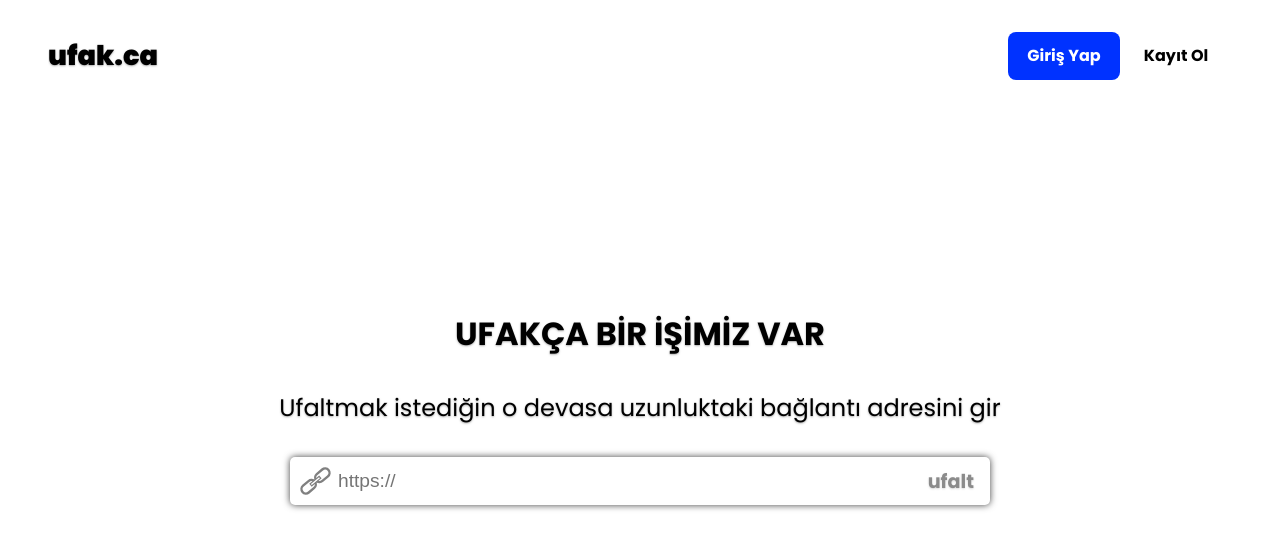
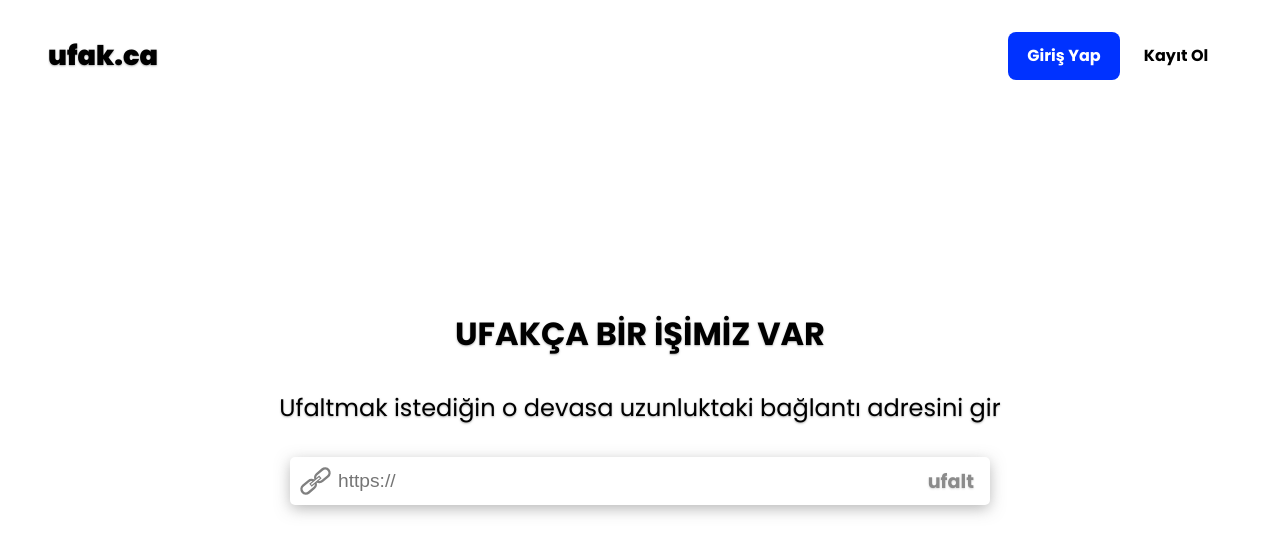
Before and after one commit to tarikcaliskan/ufak.ca, a React (Create React App) app: page / in a window 1280 px wide. Shown: the top 554 px of the page. Built offline with nearby package versions, Linux system fonts and the light colour scheme.

Commit message:
input shadow changed

```diff
--- a/src/App.css
+++ b/src/App.css
@@ -132,9 +132,9 @@ h1, h2 {
   padding-left: 3rem;
   border: none;
   border-radius: 5px;
-  -webkit-box-shadow: 0px 0px 7px 0px rgba(0, 0, 0, 0.75);
-  -moz-box-shadow: 0px 0px 7px 0px rgba(0, 0, 0, 0.75);
-  box-shadow: 0px 0px 7px 0px rgba(0, 0, 0, 0.75);
+  -webkit-box-shadow:  0px 4px 15px -1px rgba(100,100,100,0.5);
+  -moz-box-shadow:  0px 4px 15px -1px rgba(100,100,100,0.5);
+  box-shadow: 0px 4px 15px -1px rgba(100,100,100,0.5);
 }
 
 .convert-button {
```
